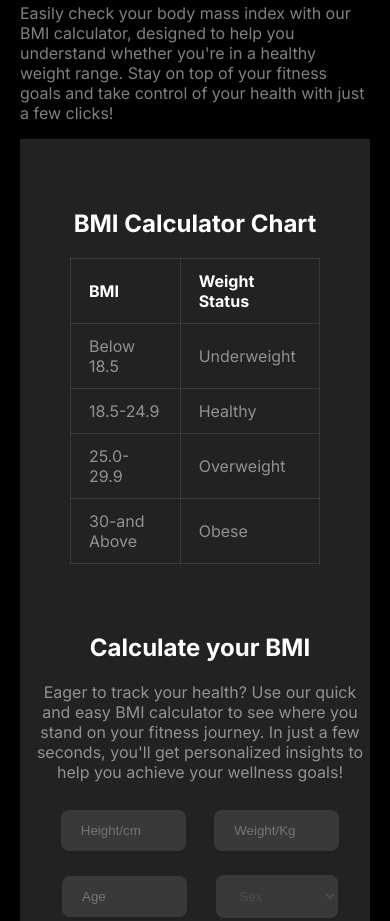
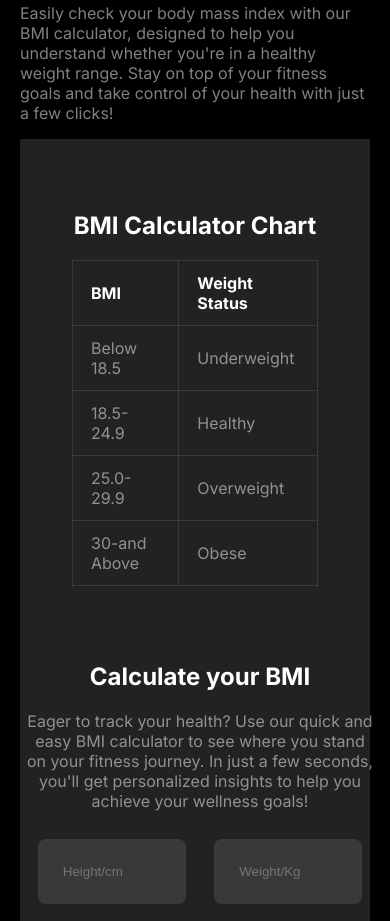
Before and after one commit to HardEnd-art/Assignment-2, a plain HTML site: page index.html in a window 390 px wide. Shown: the part 4523-5444 px from the top of the page. Drawn offline with Linux system fonts and the light colour scheme; a web font is replaced by a local one.

Commit message:
adjust some responsive settings for little devices

```diff
--- a/Styles/style.css
+++ b/Styles/style.css
@@ -487,13 +487,13 @@ hr{
 
      /* BMI Calculator-Section */
      .bmi-table{
-        padding: 45px;
+        margin: 0 auto;
      }
 
      .bmi-container {
         text-align: center;
         flex-direction: column;
-        padding: 5px;
+        padding: 0px;
     }
 
     form {
@@ -503,7 +503,8 @@ hr{
     }
 
     form > input, select {
-        width: 25%;
+        width: 28%;
+        padding: 25px;
     }
 
     .btn-3 {
```
